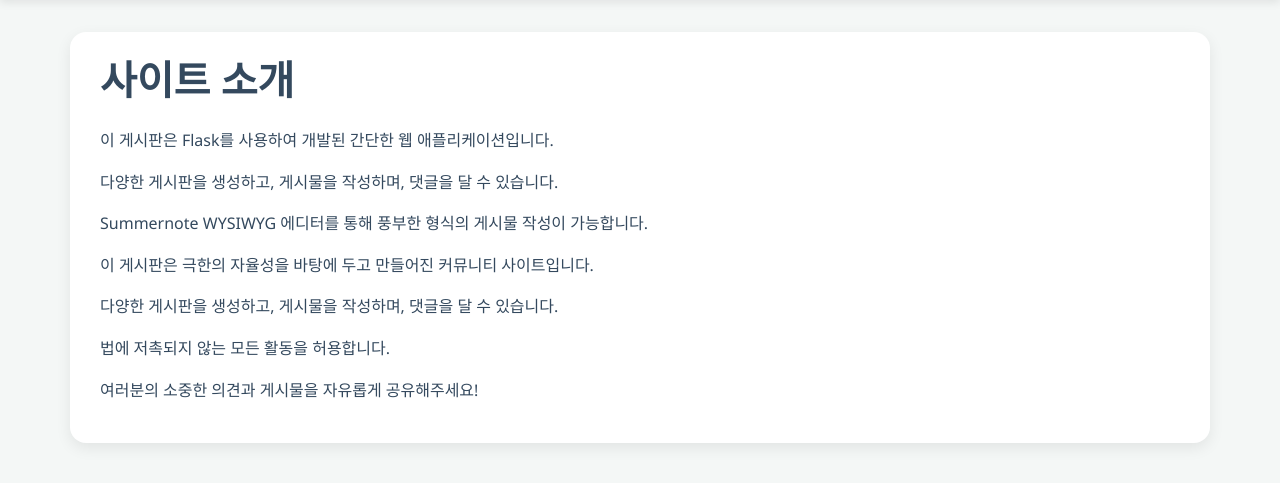
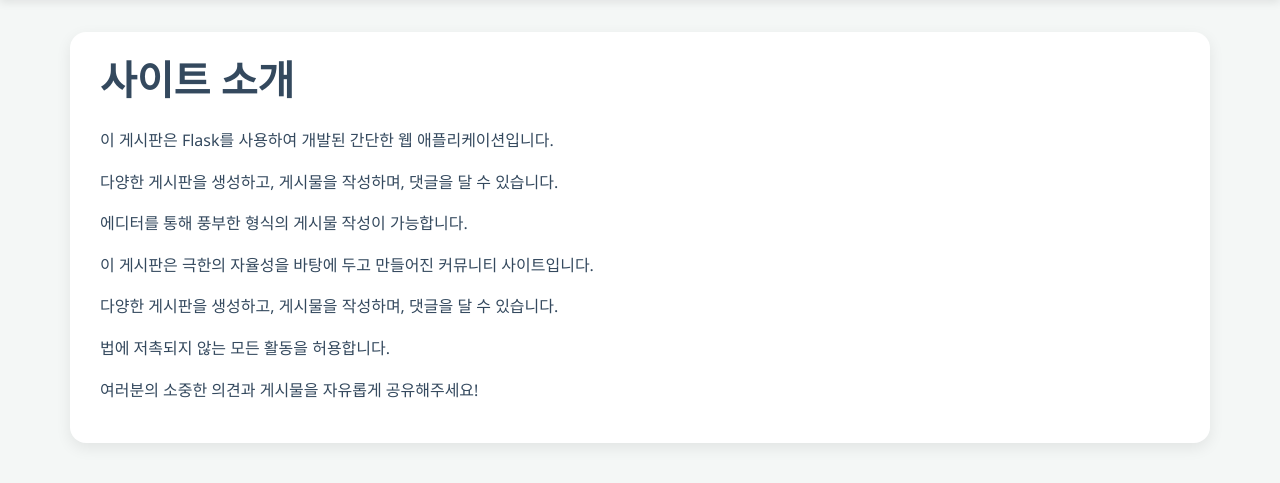
Before and after one commit to muzom-142857/northboard, a Python web app: template templates/about.html in a window 1280 px wide. Shown: the part 83-566 px from the top of the page. Run offline with Jinja, Linux system fonts and the light colour scheme; the template is opened without the code that fills it, so the values that code supplies are empty; some libraries are stand-ins or nearby versions.

Commit message:
사이트 소개 수정

```diff
--- a/templates/about.html
+++ b/templates/about.html
@@ -6,7 +6,7 @@
     <h1>사이트 소개</h1>
     <p>이 게시판은 Flask를 사용하여 개발된 간단한 웹 애플리케이션입니다.</p>
     <p>다양한 게시판을 생성하고, 게시물을 작성하며, 댓글을 달 수 있습니다.</p>
-    <p>Summernote WYSIWYG 에디터를 통해 풍부한 형식의 게시물 작성이 가능합니다.</p>
+    <p>에디터를 통해 풍부한 형식의 게시물 작성이 가능합니다.</p>
     <p>이 게시판은 극한의 자율성을 바탕에 두고 만들어진 커뮤니티 사이트입니다.</p>
     <p>다양한 게시판을 생성하고, 게시물을 작성하며, 댓글을 달 수 있습니다.</p>
     <p>법에 저촉되지 않는 모든 활동을 허용합니다.</p>
```
